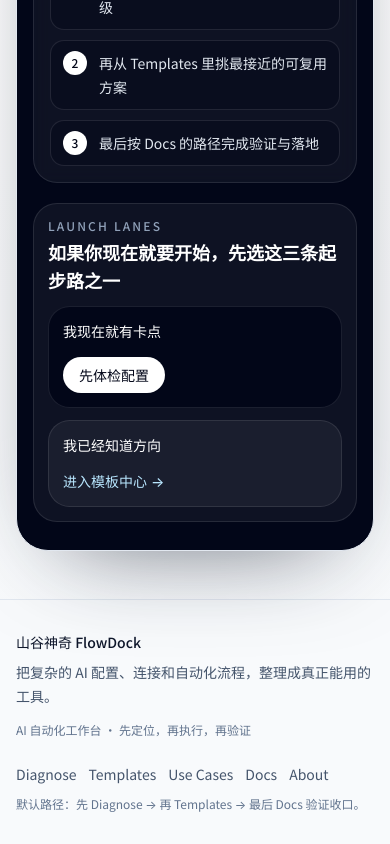
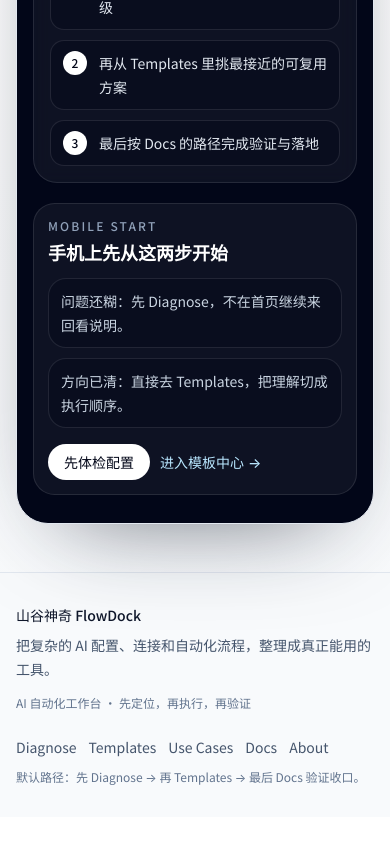
Before and after one commit to qz057/-123, a Next.js app: page / in a window 390 px wide. Shown: the part 8626-9470 px from the top of the page. After the commit the page ends 9443 px from the top, so only its background shows below. Built offline with nearby package versions, Linux system fonts and the light colour scheme.

Commit message:
style: trim FlowDock docs and homepage mobile density

```diff
--- a/app/about/page.tsx
+++ b/app/about/page.tsx
@@ -445,7 +445,7 @@
             </CardContent>
           </Card>
 
-          <Card className="rounded-[28px] border border-slate-200 bg-white py-0 shadow-sm">
+          <Card className="hidden rounded-[28px] border border-slate-200 bg-white py-0 shadow-sm sm:block">
             <CardHeader>
               <p className="text-xs font-medium uppercase tracking-[0.18em] text-slate-400">Task-first hints</p>
               <CardTitle className="text-lg text-slate-950">如果你更喜欢按任务进入</CardTitle>
--- a/app/docs/page.tsx
+++ b/app/docs/page.tsx
@@ -575,7 +575,25 @@
         </Card>
       </section>
 
-      <section className="mb-8 grid gap-3.5 xl:grid-cols-[1.06fr_0.94fr]">
+      <section className="mb-8 sm:hidden">
+        <Card className="rounded-[28px] border border-slate-200 bg-slate-950 py-0 text-white shadow-sm">
+          <CardHeader className="pb-3.5">
+            <p className="text-xs font-medium uppercase tracking-[0.18em] text-slate-400">Docs on mobile</p>
+            <CardTitle className="text-lg text-white">手机上先把文档当入口，不把它当目录站</CardTitle>
+          </CardHeader>
+          <CardContent className="space-y-2.5 pb-4 pt-0 text-sm leading-[1.65] text-slate-300">
+            <p className="rounded-2xl border border-white/10 bg-white/5 px-3 py-2.5">想按任务进入：优先去 Use Cases 或模板中心，不需要在这里把所有解释都看完。</p>
+            <p className="rounded-2xl border border-white/10 bg-white/5 px-3 py-2.5">想继续留在文档层：重点看 All docs 的 5 个入口，详细职责前面已经讲过。</p>
+            <div className="pt-1">
+              <Link href="/use-cases" className="inline-flex rounded-full border border-white/15 px-3.5 py-1.5 text-sm font-medium text-white transition hover:bg-white/10">
+                按任务找入口
+              </Link>
+            </div>
+          </CardContent>
+        </Card>
+      </section>
+
+      <section className="mb-8 hidden gap-3.5 sm:grid xl:grid-cols-[1.06fr_0.94fr]">
         <Card className="rounded-[28px] border border-slate-200 bg-slate-50/70 py-0 shadow-sm">
           <CardHeader>
             <p className="text-xs font-medium uppercase tracking-[0.18em] text-slate-400">Use cases</p>
@@ -637,11 +655,11 @@
                 </CardHeader>
                 <CardContent className="space-y-2.5 pb-3.5">
                   <p className="text-sm leading-[1.6] text-slate-600">{item.description}</p>
-                  <div className="rounded-2xl border border-slate-200 bg-slate-50/70 px-3 py-2.5">
+                  <div className="hidden rounded-2xl border border-slate-200 bg-slate-50/70 px-3 py-2.5 sm:block">
                     <p className="text-[11px] font-medium uppercase tracking-[0.16em] text-slate-400">先点这个如果</p>
                     <p className="mt-1.5 text-sm leading-[1.6] text-slate-600">{hint.when}</p>
                   </div>
-                  <p className="text-xs leading-5 text-slate-400">{hint.next}</p>
+                  <p className="hidden text-xs leading-5 text-slate-400 sm:block">{hint.next}</p>
                   {item.aliases?.length ? (
                     <p className="hidden text-xs leading-5 text-slate-400 sm:block">已映射 {item.aliases.length} 个相关主题，适合从不同问题入口跳回来。</p>
                   ) : null}
--- a/components/sections/home/final-cta.tsx
+++ b/components/sections/home/final-cta.tsx
@@ -92,7 +92,27 @@
           </div>
         </div>
 
-        <div className="relative mt-5 rounded-[1.5rem] border border-white/10 bg-white/5 p-3.5 sm:mt-8 sm:rounded-[1.75rem] sm:p-5">
+        <div className="relative mt-5 sm:hidden">
+          <div className="rounded-[1.35rem] border border-white/10 bg-white/5 p-3.5 text-white">
+            <p className="text-xs font-medium uppercase tracking-[0.18em] text-slate-400">Mobile start</p>
+            <h3 className="mt-1 text-lg font-semibold text-white">手机上先从这两步开始</h3>
+            <div className="mt-3 space-y-2.5 text-sm leading-6 text-slate-300">
+              <p className="rounded-2xl border border-white/10 bg-slate-950/35 px-3 py-2.5">问题还糊：先 Diagnose，不在首页继续来回看说明。</p>
+              <p className="rounded-2xl border border-white/10 bg-slate-950/35 px-3 py-2.5">方向已清：直接去 Templates，把理解切成执行顺序。</p>
+            </div>
+            <div className="mt-4 flex flex-wrap gap-2.5">
+              <Link href="/diagnose" className="inline-flex rounded-full bg-white px-4 py-2 text-sm font-medium text-slate-950 transition hover:bg-slate-100">
+                先体检配置
+              </Link>
+              <Link href="/templates" className="inline-flex items-center gap-1 text-sm font-medium text-sky-200 transition hover:text-white">
+                <span>进入模板中心</span>
+                <span aria-hidden>→</span>
+              </Link>
+            </div>
+          </div>
+        </div>
+
+        <div className="relative mt-5 hidden rounded-[1.5rem] border border-white/10 bg-white/5 p-3.5 sm:mt-8 sm:block sm:rounded-[1.75rem] sm:p-5">
           <div className="mb-3 flex flex-col gap-3 lg:mb-4 lg:flex-row lg:items-end lg:justify-between">
             <div>
               <p className="text-xs font-medium uppercase tracking-[0.18em] text-slate-400">Launch lanes</p>
```
